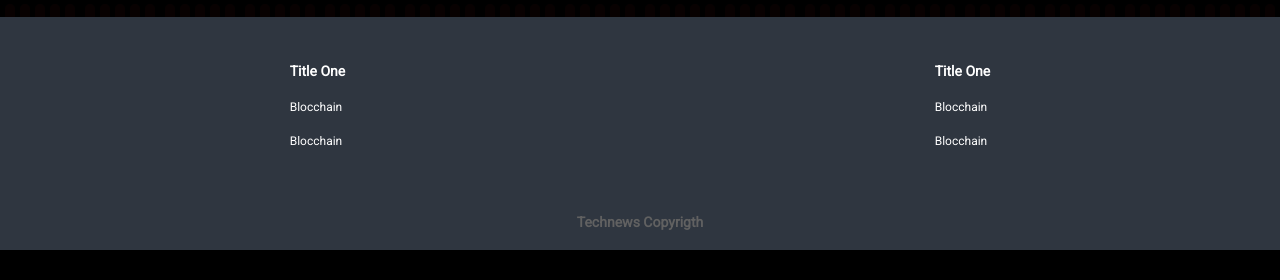
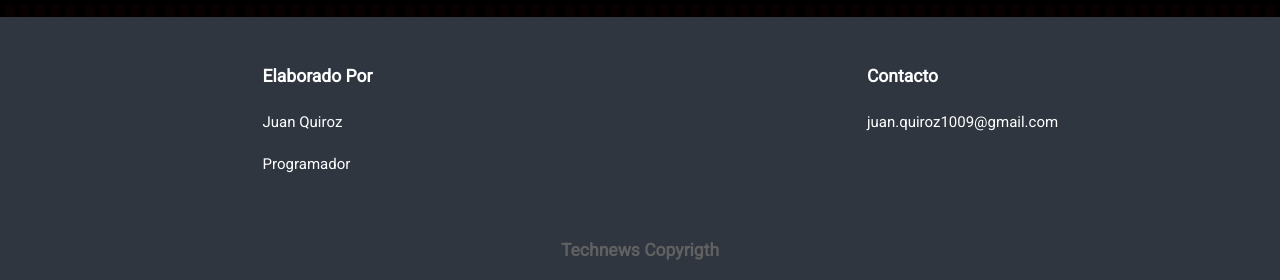
Before and after one commit to juanquiroz09/technews, a plain HTML site: page index.html in a window 1280 px wide. Shown: the part 2836-3116 px from the top of the page. Before the commit the page ends 3086 px from the top, so only its background shows below. Drawn offline with nearby package versions, Linux system fonts and the light colour scheme.

Commit message:
footer links

```diff
--- a/index.html
+++ b/index.html
@@ -176,28 +176,25 @@
             <ul>
                 <li>
                     <a href="">
-                        <h3>Title One</h3>
+                        <h3>Elaborado Por</h3>
                     </a>
                 </li>
                 <li>
-                    <a href="">Blocchain</a>
+                    <a href="">Juan Quiroz</a>
                 </li>
                 <li>
-                    <a href="">Blocchain</a>
+                    <a href="">Programador</a>
                 </li>
             </ul>
 
             <ul>
                 <li>
                     <a href="">
-                        <h3>Title One</h3>
+                        <h3>Contacto</h3>
                     </a>
                 </li>
                 <li>
-                    <a href="">Blocchain</a>
-                </li>
-                <li>
-                    <a href="">Blocchain</a>
+                    <a href="">juan.quiroz1009@gmail.com</a>
                 </li>
             </ul>
         </div>
--- a/styles.css
+++ b/styles.css
@@ -219,7 +219,7 @@ hr {
 .footer-links {
     background-color: #2f3640;
     color: #616161;
-    font-size: 12px;
+    font-size: 15px;
     padding: 35px 0;
 }
 
@@ -242,7 +242,7 @@ hr {
 .footer {
     background: #2f3640;
     color: #616161;
-    font-size: 12px;
+    font-size: 15px;
     padding: 20px 0;
     text-align: center;
     padding-bottom: 20px;
```
